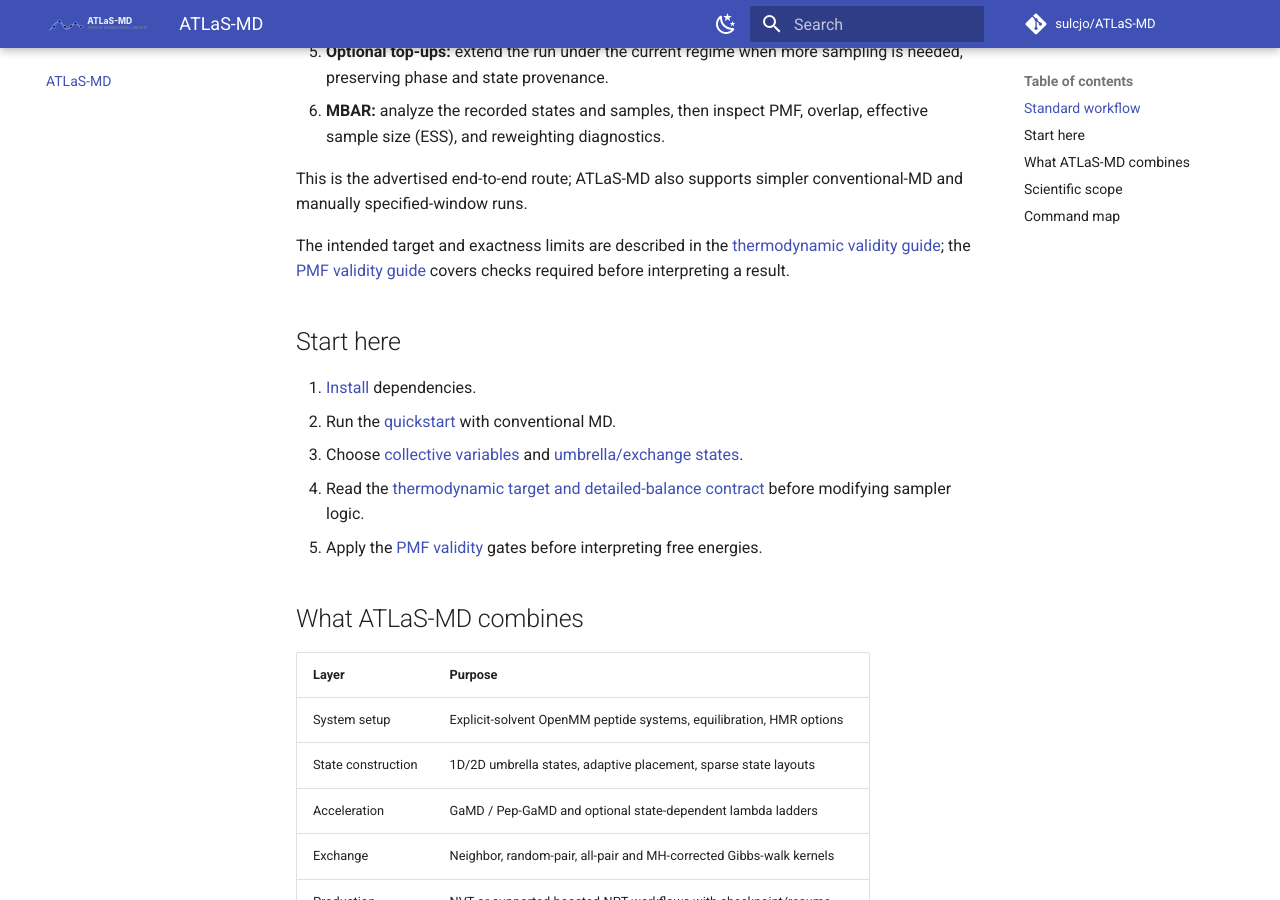
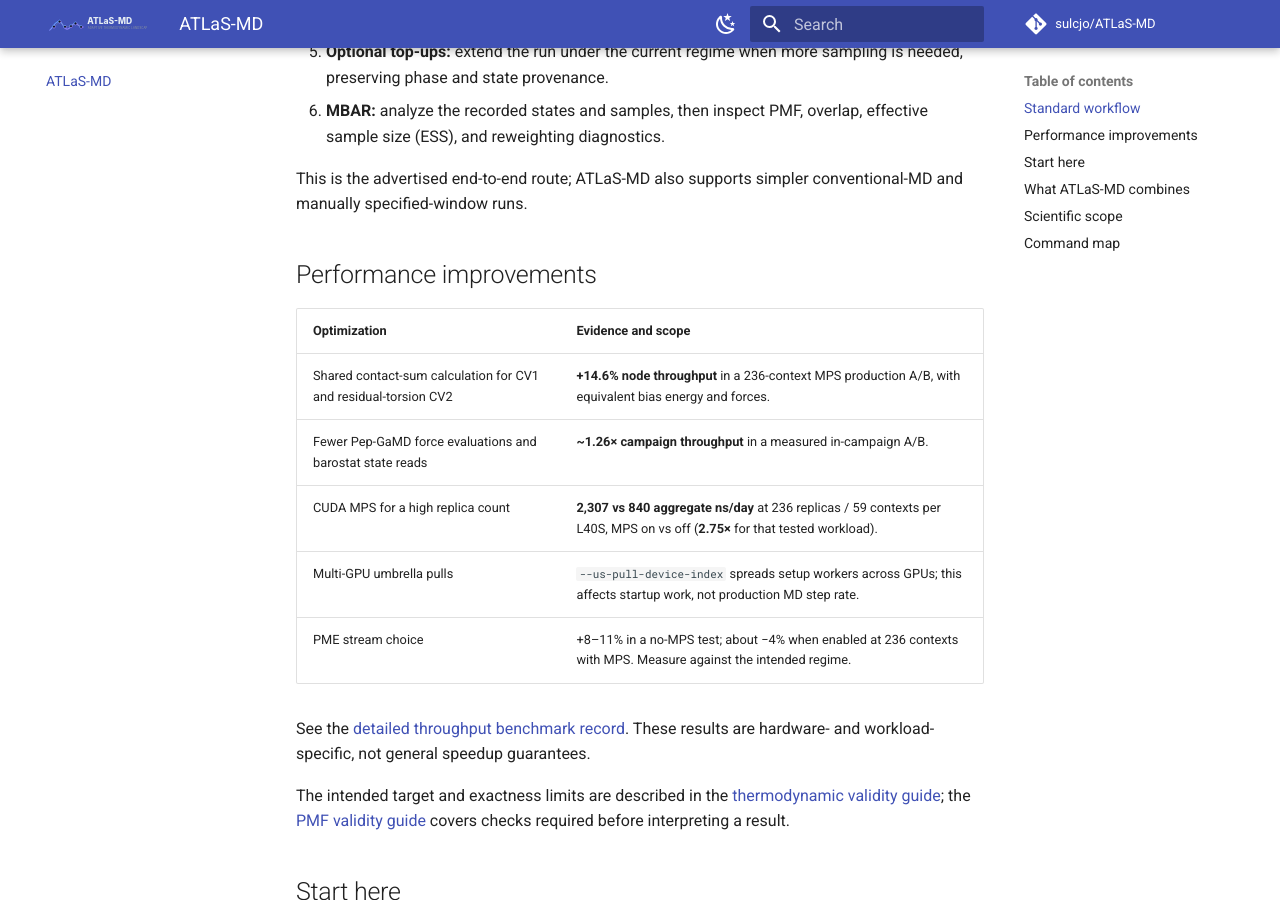
Before and after one commit to sulcjo/ATLaS-MD, an MkDocs documentation site: the page built from docs/atlas-md/index.md, in a window 1280 px wide and 900 px high, scrolled down 1271 px. Built offline with MkDocs 1.6.1 and Material for MkDocs 9.7.7, drawn with Linux system fonts in a browser that asks for light colours; comment, search, counter and statistics services are not loaded.

Commit message:
docs: summarize measured performance improvements

```diff
--- a/docs/atlas-md/index.md
+++ b/docs/atlas-md/index.md
@@ -24,6 +24,18 @@ It is research software built around an explicit scientific contract: sampled Ha
 6. **MBAR:** analyze the recorded states and samples, then inspect PMF, overlap, effective sample size (ESS), and reweighting diagnostics.
 
 This is the advertised end-to-end route; ATLaS-MD also supports simpler conventional-MD and manually specified-window runs.
+
+## Performance improvements
+
+| Optimization | Evidence and scope |
+| --- | --- |
+| Shared contact-sum calculation for CV1 and residual-torsion CV2 | **+14.6% node throughput** in a 236-context MPS production A/B, with equivalent bias energy and forces. |
+| Fewer Pep-GaMD force evaluations and barostat state reads | **~1.26× campaign throughput** in a measured in-campaign A/B. |
+| CUDA MPS for a high replica count | **2,307 vs 840 aggregate ns/day** at 236 replicas / 59 contexts per L40S, MPS on vs off (**2.75×** for that tested workload). |
+| Multi-GPU umbrella pulls | `--us-pull-device-index` spreads setup workers across GPUs; this affects startup work, not production MD step rate. |
+| PME stream choice | +8–11% in a no-MPS test; about −4% when enabled at 236 contexts with MPS. Measure against the intended regime. |
+
+See the [detailed throughput benchmark record](developer/gpu-throughput-benchmark-todo.md). These results are hardware- and workload-specific, not general speedup guarantees.
 
 The intended target and exactness limits are described in the [thermodynamic validity guide](guide/thermodynamic-validity.md); the [PMF validity guide](analysis/pmf-validity.md) covers checks required before interpreting a result.
 
```
